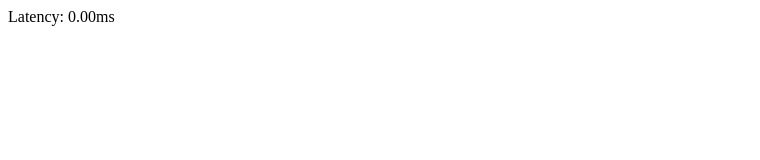
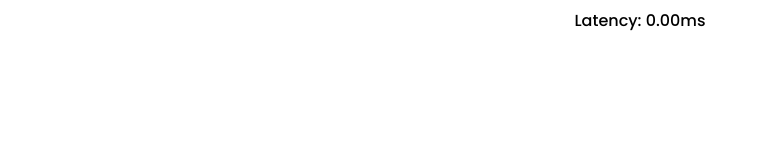
Before and after one commit to codechamp2006/Portfolio-1, a plain HTML site: page index.html in a window 1280 px wide. Shown: the whole page, without its empty margins (0-760 px from the left). Drawn offline with Linux system fonts and the light colour scheme.

Commit message:
Basic styling latency page
Styled basic latency

```diff
--- a/index.html
+++ b/index.html
@@ -5,6 +5,7 @@
     <meta http-equiv="X-UA-Compatible" content="IE=edge">
     <meta name="viewport" content="width=device-width, initial-scale=1.0">
     <title>Routing</title>
+    <link rel="stylesheet" href="./dist/css/main.css">
     <link rel="shortcut icon" href="./dist/images/routing/2x/outline_network_check_black_24dp.png" type="image/png">
 </head>
 <body>
--- a/routing.js
+++ b/routing.js
@@ -11,8 +11,8 @@ var isConnectedFast = false;
 testLatency(function(avg){
   isConnectedFast = (avg <= tThreshold);
   /** output */
-  document.getElementById("speed").innerHTML = (("Latency: " + (avg.toFixed(2)) + "ms")
-  );
+document.getElementById("speed").innerHTML = (("Latency: " + (avg.toFixed(2)) + "ms"));
+document.getElementById("speed").style.fontFamily = 'Poppins', sans-serif;
 });
 
 /** test and average time took to download image from server, called recursively timesToTest times */
--- a/sass/_routing.scss
+++ b/sass/_routing.scss
@@ -0,0 +1,11 @@
+@import './variables';
+
+#speed{
+    display: flex;
+    justify-content: center;
+    align-items: center;
+
+    h1{
+        font-family: $poppins;
+    }
+}
```
Also changed, not shown: dist/css/main.css, 1 other file.
